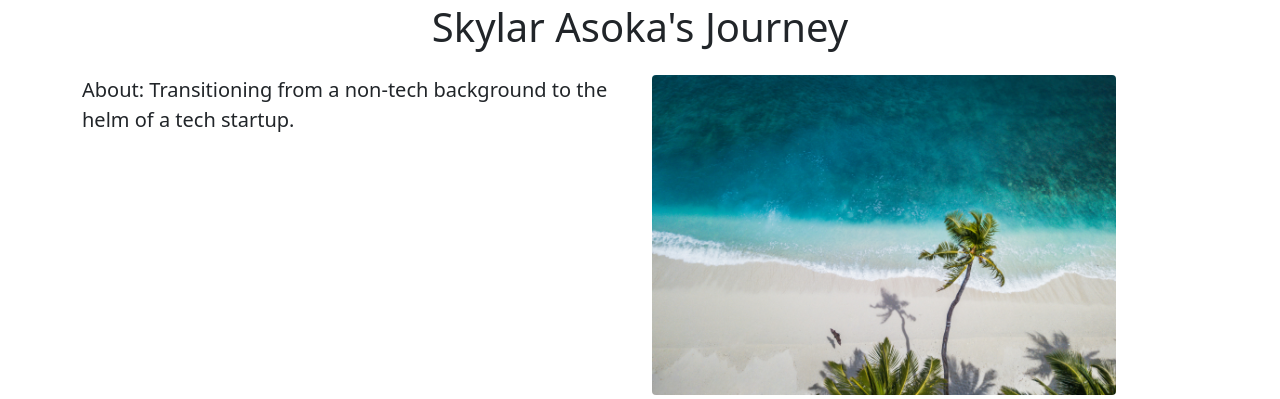
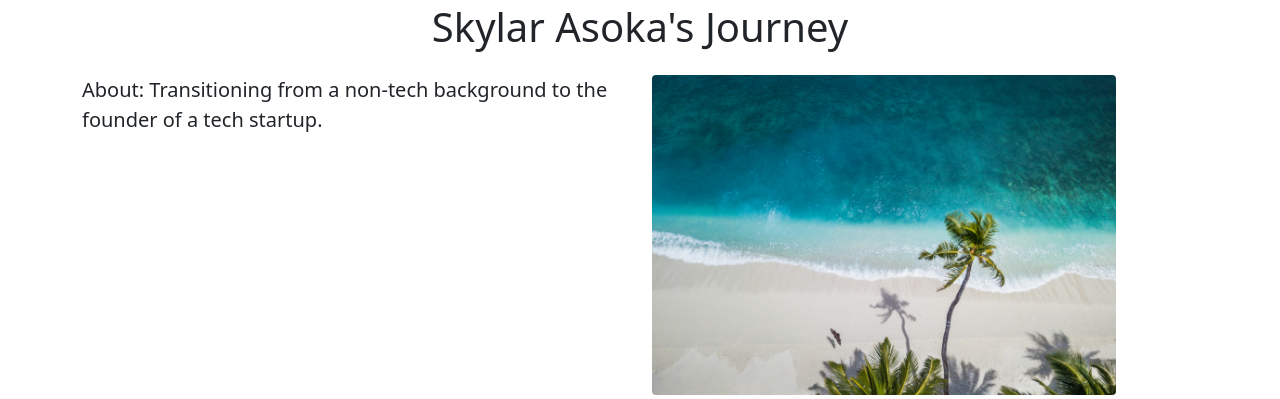
Before and after one commit to skylarasoka/journey, a Flask app: page / in a window 1280 px wide. Shown: the part 437-836 px from the top of the page. Run offline with Flask 3, Linux system fonts and the light colour scheme.

Commit message:
Minor change

```diff
--- a/templates/home.html
+++ b/templates/home.html
@@ -26,7 +26,7 @@
         <div class="col-md-6">
       <p class="lead">
         About:
-        Transitioning from a non-tech background to the helm of a tech startup.
+        Transitioning from a non-tech background to the founder of a tech startup.
       </p>
         </div>
         <div class="d-none d-md-block col-6">
```
